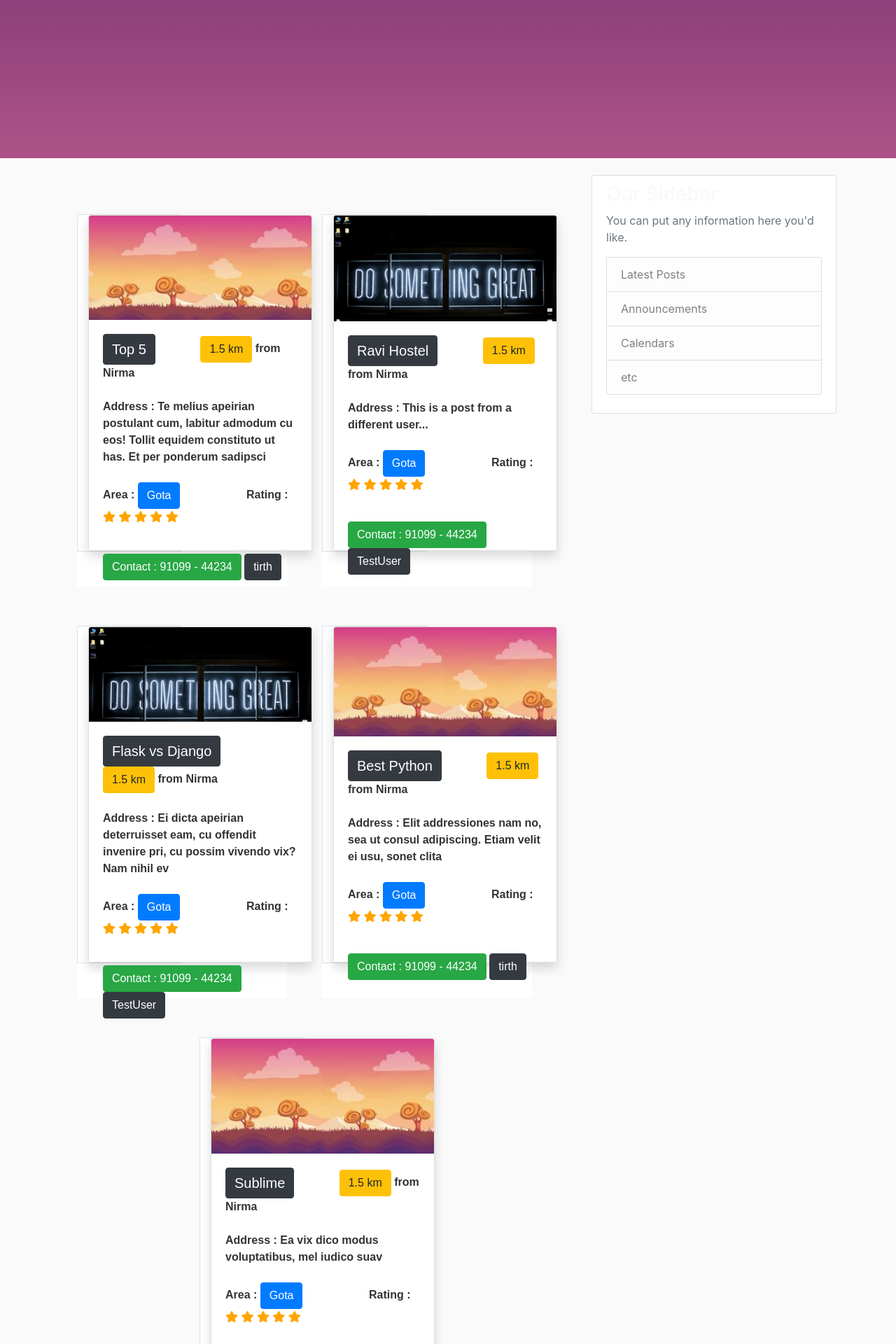
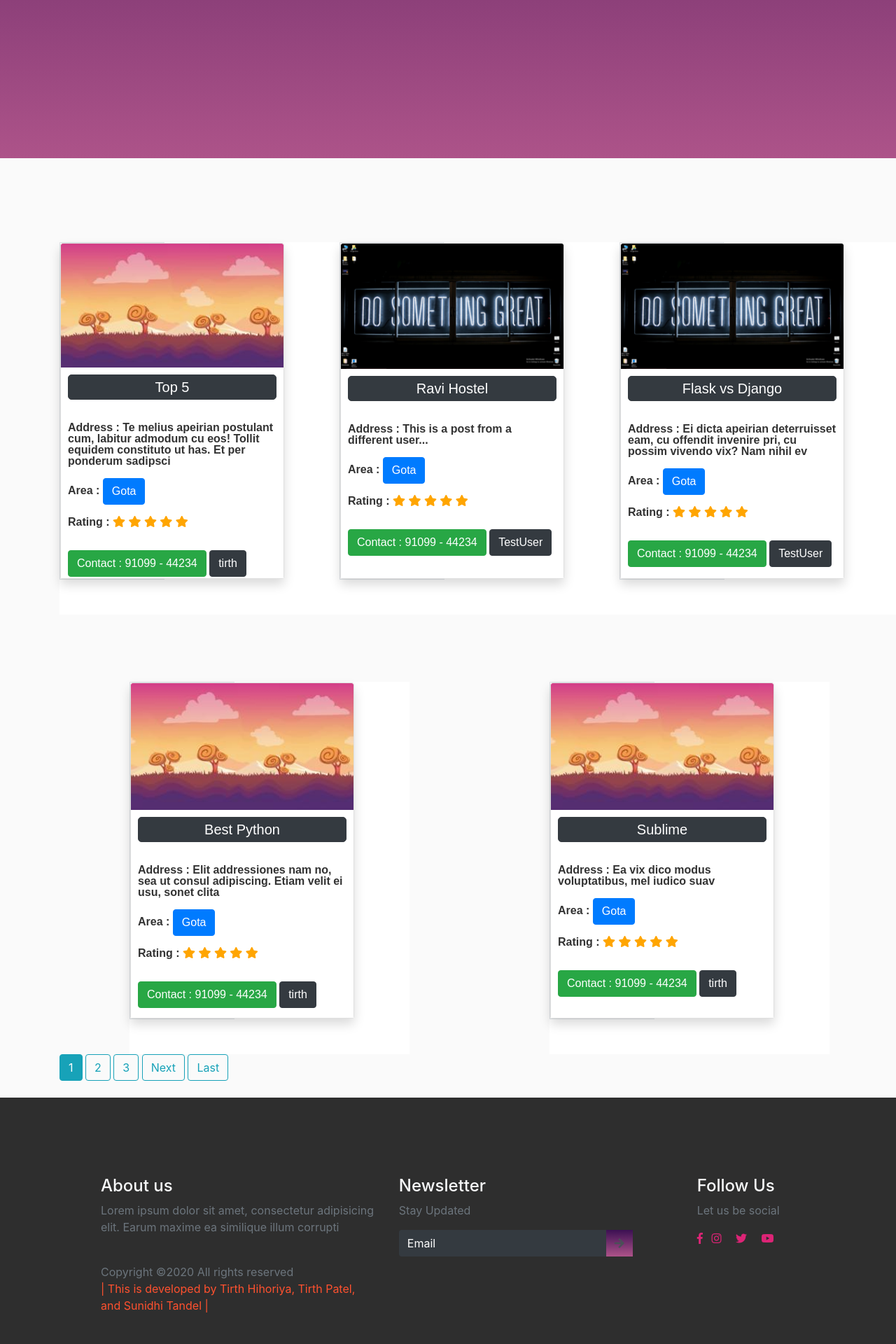
Before and after one commit to tirth-hihoriya/homtel, a Django app: page / in a window 1280 px wide. Shown: the part 614-2534 px from the top of the page at 70% size. Run offline with Django 3.2, Linux system fonts and the light colour scheme; data comes from the database, SQL or seed files in the repository; some libraries are stand-ins or nearby versions; some web fonts are replaced.

Commit message:
Cards final look

```diff
--- a/blog/templates/blog/home.html
+++ b/blog/templates/blog/home.html
@@ -58,6 +58,7 @@
             margin-top:33px ;
         } */
         .col-md-6{
+          padding-left: 0px;
             margin-bottom: 50px;
             /* border: 2px solid red; */
         }
@@ -70,6 +71,7 @@
         }
 
         .card2 .card-text2 {
+
     padding: -0.5rem 3rem;
     color: var(--light-black);
 }
@@ -85,8 +87,12 @@
             transform: scale(1.5);
         }
         .h_name{
-            font-size: 20px;
-            margin-right: 60px;
+          padding : 2px 5px 2px 5px;
+          color : #FFF;
+          text-align: center;
+          border-radius: 5px;
+          width: 100%;
+          font-size: 20px;
             /* float: left; */
         }
         .area{
@@ -106,12 +112,18 @@
 
           .xxx{
 
-            width: 300px;
+            width: 400px;
           }
           .yyy{
-            width: 700px;
+            width: 1200px;
             /* background-color: black; */
           }
+          .card-body
+          {
+            line-height: 1.0;
+            padding : 10px;
+          }
+
     </style>
 
 
@@ -212,15 +224,14 @@
                               <img src="{{ post.author.profile.image.url }}" alt="profile_pic" class="card-img-top">
                           </div>
                           <div class="card-body divcard">
-                              <a href="{% url 'post-detail' post.id %}" class="btn btn-dark h_name">{{ post.hostel_name }}</a>
-                              <a href="#" class="btn btn-warning">1.5 km</a> from Nirma
+                            <p><a href="{% url 'post-detail' post.id %}" class="btn btn-dark h_name">{{ post.hostel_name }}</a></p>
 
                             <p class="card-text2"><br>
                               Address : {{ post.address }}
                               <br><br>
                               Area :
-                              <a href="#" class="btn btn-primary area">{{ post.area }}</a>
-                              Rating :
+                              <a href="#" class="btn btn-primary area">{{ post.area }}</a></p>
+                              <p>Rating :
                               {% with ''|center:5 as range %}
                               {% for _ in range %}
                                 <span class="fa fa-star checked"></span>
@@ -277,7 +288,7 @@
 
 
           </div>
-          <div class="col-md-4">
+          <!-- <div class="col-md-4">
             <div class="content-section">
               <h3>Our Sidebar</h3>
               <p class='text-muted'>You can put any information here you'd like.
@@ -289,7 +300,7 @@
                 </ul>
               </p>
             </div>
-          </div>
+          </div> -->
         </div>
       </main>
 
```
